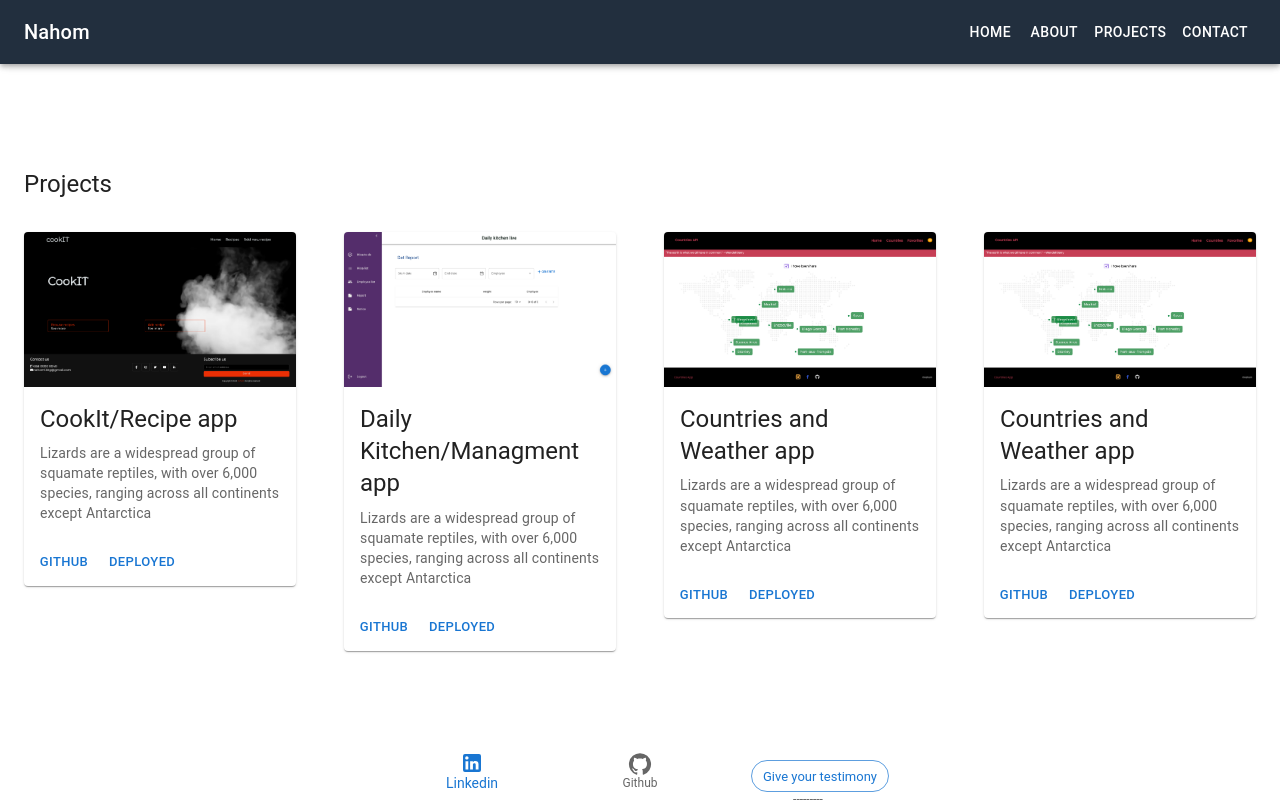
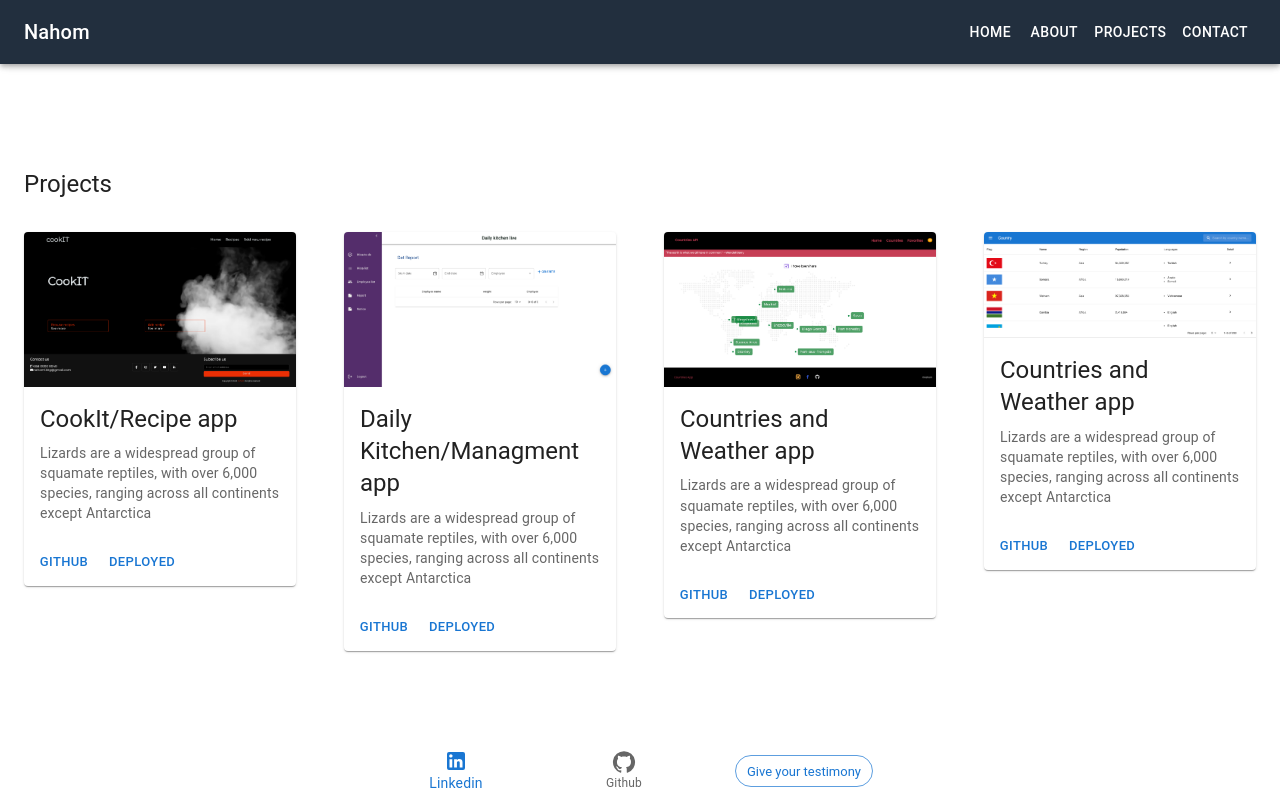
Before and after one commit to nahomzoe/nahom-s-Profile-MUI-React, a React (Create React App) app: page /projects in a window 1280 px wide. Built offline with nearby package versions, Linux system fonts and the light colour scheme.

Commit message:
snackbar added

```diff
--- a/package.json
+++ b/package.json
@@ -15,6 +15,7 @@
     "@testing-library/user-event": "^13.5.0",
     "axios": "^0.27.2",
     "firebase": "^9.16.0",
+    "notistack": "^2.0.8",
     "react": "^18.2.0",
     "react-dom": "^18.2.0",
     "react-icons": "^4.7.1",
--- a/src/components/Footer.js
+++ b/src/components/Footer.js
@@ -8,6 +8,7 @@ import LocationOnIcon from "@mui/icons-material/LocationOn";
 import LinkedInIcon from "@mui/icons-material/LinkedIn";
 import GitHubIcon from "@mui/icons-material/GitHub";
 import FormModal from "./FormModal";
+import { SnackbarProvider } from "notistack";
 
 export default function Footer() {
   const [value, setValue] = React.useState(0);
@@ -34,9 +35,23 @@ export default function Footer() {
         }}
         style={{ margin: "auto" }}
       >
-        <BottomNavigationAction label="Linkedin" icon={<LinkedInIcon />} />
-        <BottomNavigationAction label="Github" icon={<GitHubIcon />} />
-        <BottomNavigationAction label="---------" icon={<FormModal />} />
+        <BottomNavigationAction
+          label="Linkedin"
+          href="https://www.linkedin.com/in/nahom-asfaw-6b78a6185/"
+          icon={<LinkedInIcon />}
+        />
+        <BottomNavigationAction
+          label="Github"
+          href="https://github.com/nahomzoe"
+          icon={<GitHubIcon />}
+        />
+        <SnackbarProvider maxSnack={3}>
+          <BottomNavigationAction
+            sx={{ mb: 3, mr: 4 }}
+            label="---------"
+            icon={<FormModal />}
+          />
+        </SnackbarProvider>
       </BottomNavigation>
     </Box>
   );
--- a/src/components/FormModal.js
+++ b/src/components/FormModal.js
@@ -9,6 +9,7 @@ import Button from "@mui/material/Button";
 import Typography from "@mui/material/Typography";
 import TextField from "@mui/material/TextField";
 import Chip from "@mui/material/Chip";
+import { useSnackbar } from "notistack";
 
 const style = {
   position: "absolute",
@@ -23,6 +24,7 @@ const style = {
 };
 
 export default function FormModal() {
+  const { enqueueSnackbar } = useSnackbar();
   const [open, setOpen] = React.useState(false);
   const handleOpen = () => setOpen(true);
   const handleClose = () => setOpen(false);
@@ -46,6 +48,7 @@ export default function FormModal() {
     e.preventDefault();
 
     addDoc(testimoniesFetchRef, data);
+    enqueueSnackbar("Thank you for your testimony!");
     handleClose();
   };
 
--- a/src/components/Home.js
+++ b/src/components/Home.js
@@ -13,40 +13,10 @@ import { db } from "../firebase.config";
 
 import { useEffect, useState } from "react";
 import { collection, onSnapshot, doc, deleteDoc } from "firebase/firestore";
-import useScrollTrigger from "@mui/material/useScrollTrigger";
+
 const Home = () => {
   const testimoniesFetchRef = collection(db, "testimonies");
   const [testimonies, setTestimonies] = useState([]);
-  // const trigger = useScrollTrigger({
-  //   target: window ? window() : undefined,
-  //   disableHysteresis: true,
-  //   threshold: 100,
-  // });
-
-  // const handleClick = (event) => {
-  //   const anchor = (event.target.ownerDocument || document).querySelector(
-  //     "#back-to-top-anchor"
-  //   );
-
-  //   if (anchor) {
-  //     anchor.scrollIntoView({
-  //       block: "center",
-  //     });
-  //   }
-  // };
-
-  //   return (
-  //     <Fade in={trigger}>
-  //       <Box
-  //         onClick={handleClick}
-  //         role="presentation"
-  //         sx={{ position: 'fixed', bottom: 16, right: 16 }}
-  //       >
-  //         {children}
-  //       </Box>
-  //     </Fade>
-  //   );
-  // }
 
   useEffect(() => {
     onSnapshot(testimoniesFetchRef, (snapshot) => {
@@ -76,7 +46,7 @@ const Home = () => {
 
         <Grid
           container
-          spacing={{ xs: 2, md: 3 }}
+          spacing={{ xs: 2, md: 4 }}
           columns={{ xs: 2, sm: 8, md: 12 }}
           style={{ margin: "auto" }}
         >
--- a/src/components/Projects.js
+++ b/src/components/Projects.js
@@ -11,6 +11,7 @@ import CardMedia from "@mui/material/CardMedia";
 import Button from "@mui/material/Button";
 import cookIt from "../Export/cookIt.png";
 import country from "../Export/country.png";
+import con from "../Export/con.png";
 
 import misa from "../Export/misa.png";
 
@@ -133,7 +134,7 @@ export default function Projects() {
               alt="green iguana"
               style={{ height: "100%", width: "100%" }}
               height="140"
-              image={country}
+              image={con}
             />
             <CardContent>
               <Typography gutterBottom variant="h5" component="div">
@@ -145,15 +146,12 @@ export default function Projects() {
               </Typography>
             </CardContent>
             <CardActions>
-              <Button
-                size="small"
-                href="https://github.com/nahomzoe/countriesApi-weatherAPI-redux-RTK"
-              >
+              <Button size="small" href="https://github.com/nahomzoe/countries">
                 Github
               </Button>
               <Button
                 size="small"
-                href="https://unique-faloodeh-ce5a33.netlify.app"
+                href="https://tranquil-syrniki-c703bd.netlify.app/"
               >
                 Deployed
               </Button>
```
Also changed, not shown: src/Export/con.png (added), 1 other file (tests, documents, lock files or other folders).
